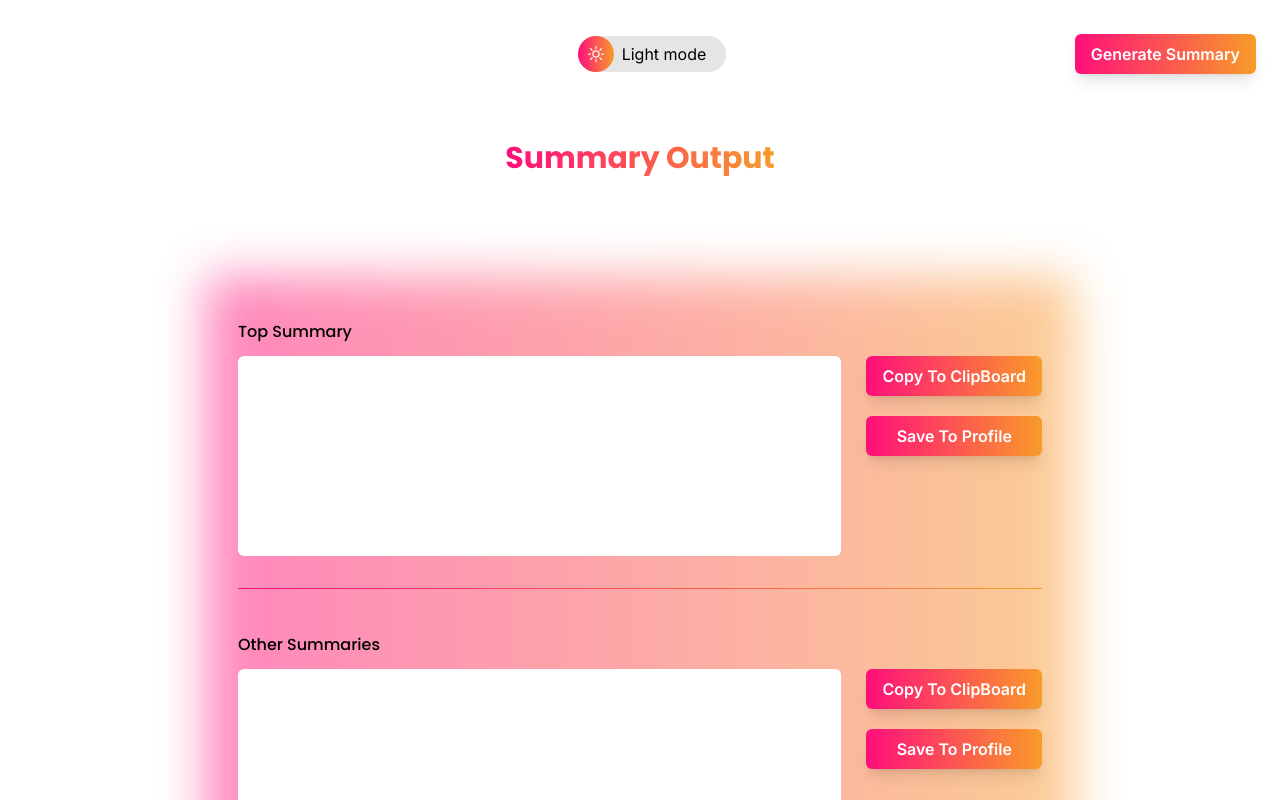
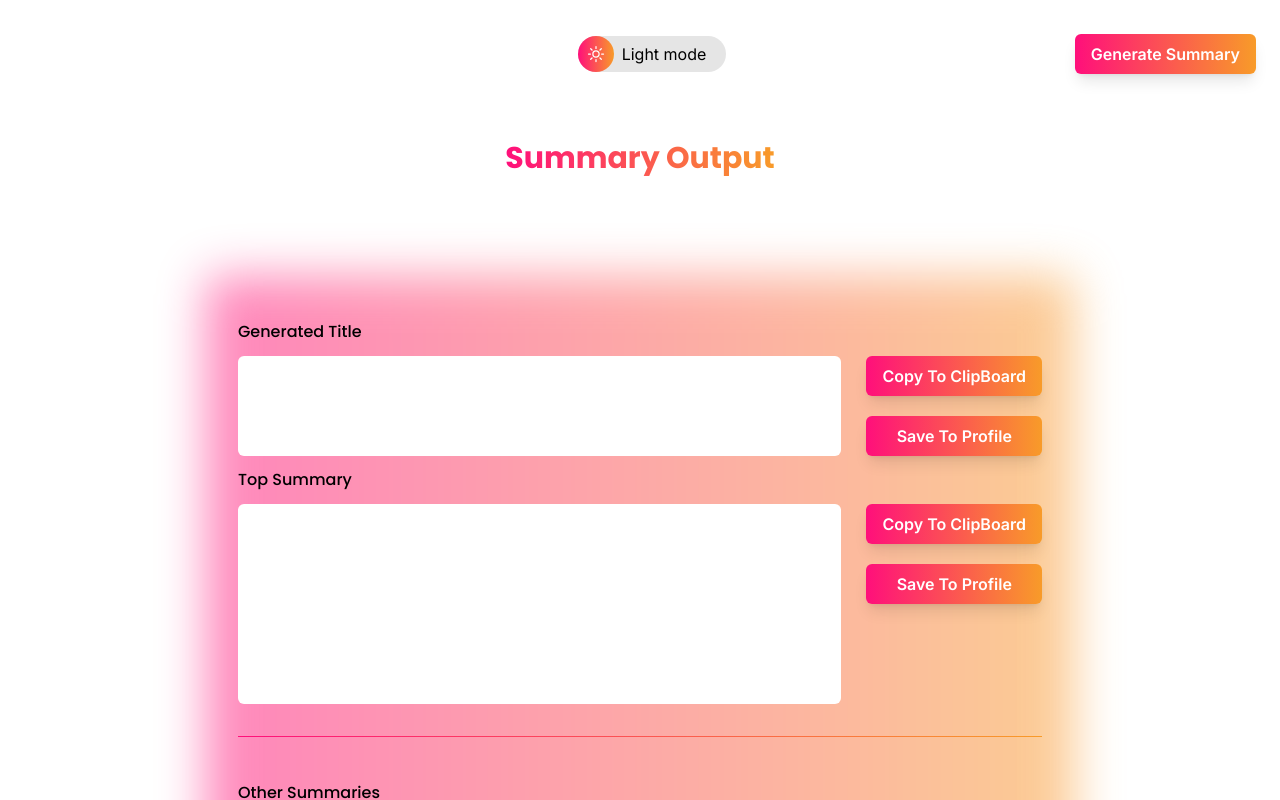
Before and after one commit to GauravSingh1402/discussion_summarizer, a Next.js app: page /output in a window 1280 px wide. Shown: the top 800 px of the page. Built offline with nearby package versions, Linux system fonts and the light colour scheme.

Commit message:
title added in Summary output

```diff
--- a/components/CustomizeSummary.jsx
+++ b/components/CustomizeSummary.jsx
@@ -22,6 +22,7 @@ const CustomizeSummary = ({ onPrev, onSubmit, data }) => {
           query: {
             kl: response.data["summary"]["kl"],
             lsa: response.data["summary"]["lsa"],
+            title: response.data["summary"]["title"],
           },
         });
       })
--- a/components/SummaryOutput.jsx
+++ b/components/SummaryOutput.jsx
@@ -4,7 +4,7 @@ import { useTheme } from "next-themes";
 const SummaryOutput = () => {
 	const router = useRouter();
 	const { theme, setTheme } = useTheme();
-	const { kl, lsa } = router.query;
+	const { kl, lsa, title } = router.query;
 	return (
 		<div className="flex flex-col items-center w-full px-5 py-8 justify-center gap-10">
 			<h1 className="text-3xl text-transparent bg-clip-text font-heading font-bold bg-gradient-to-r from-custom-gradient-start to-custom-gradient-end">
@@ -17,6 +17,26 @@ const SummaryOutput = () => {
 				<div
 					className={`relative w-full rounded-lg mt-5 bg-${theme}-secondary flex flex-col p-8`}
 				>
+				<h2 className="font-heading font-medium text-left my-3">
+					Generated Title
+				</h2>
+				<div className='flex justify-between '>
+					<div className='text-justify w-[70%] md:w-[75%] bg-white p-7 text-black rounded-md font-small min-h-[100px] max-h-[100px] h-[100px] overflow-y-auto'>
+					{title}
+				</div>
+				<div className='flex flex-col'>
+					<button
+					className=" mb-5 bg-gradient-to-r from-custom-gradient-start to-custom-gradient-end text-white px-4 py-2 rounded-md font-semibold hover:scale-105 transition-all shadow-lg"
+				>
+					Copy To ClipBoard
+				</button>
+					<button
+					className="bg-gradient-to-r from-custom-gradient-start to-custom-gradient-end text-white px-4 py-2 rounded-md font-semibold hover:scale-105 transition-all shadow-lg"
+				>
+					Save To Profile
+				</button>
+				</div>
+				</div>
 				<h2 className="font-heading font-medium text-left my-3">
 					Top Summary
 				</h2>
```
